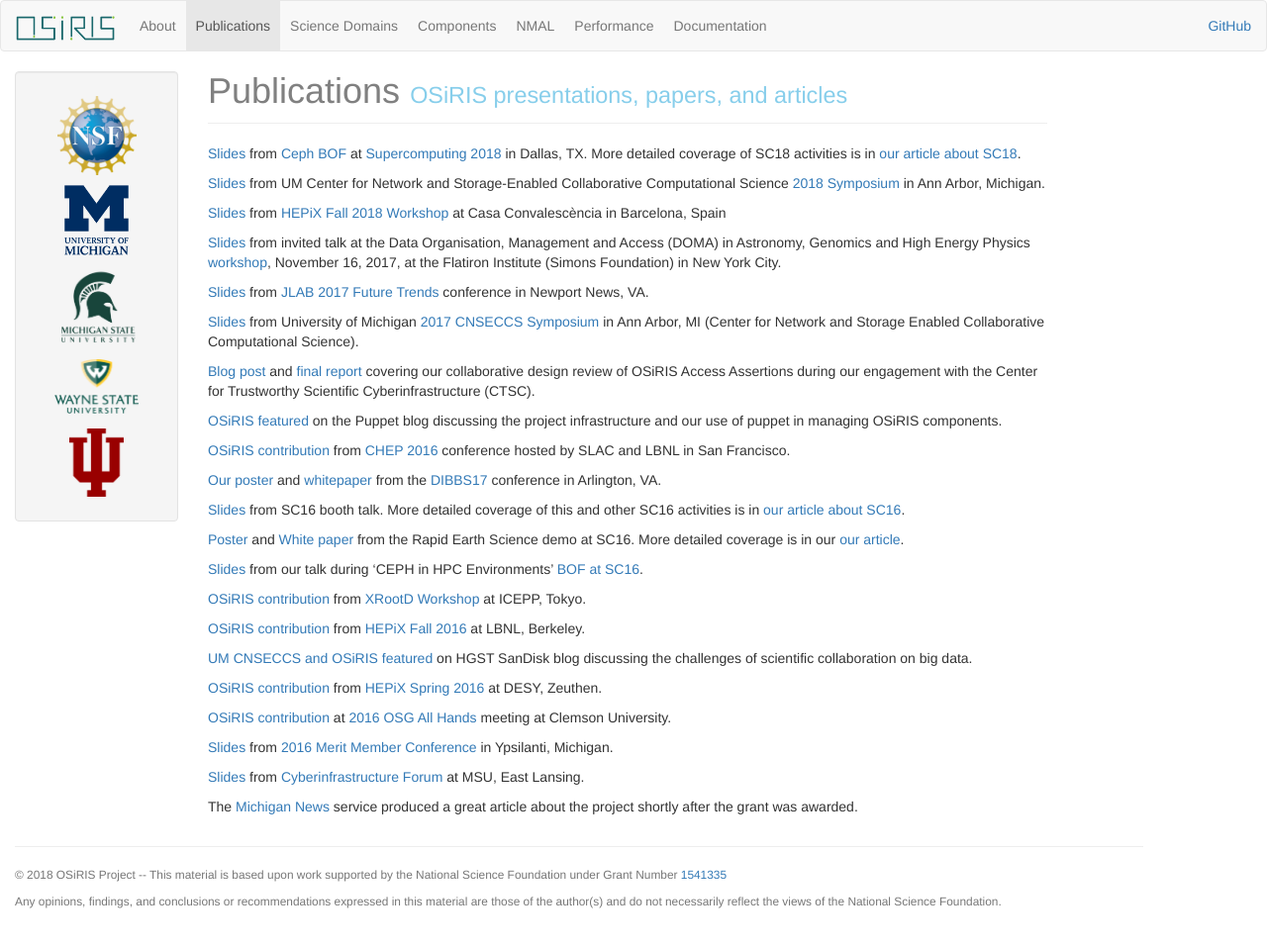
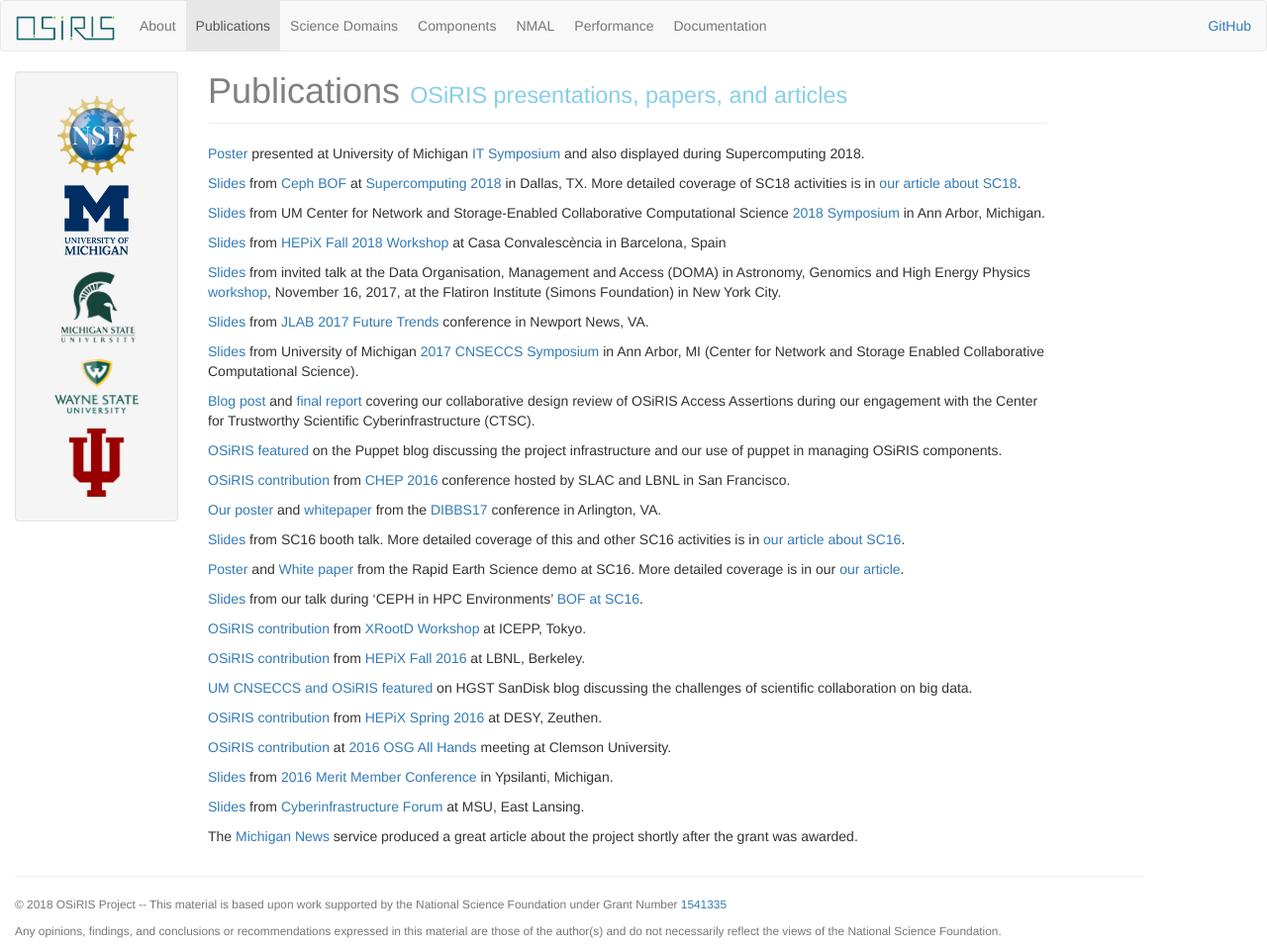
Before and after one commit to MI-OSiRIS/mi-osiris.github.io, a Jekyll site: the page built from publications.md, in a window 1280 px wide. Shown: the whole page at 99% size. Built offline with Jekyll 4.4.1, drawn with Linux system fonts in a browser that asks for light colours; before the commit the page ends 930 px from its top, so only the background shows below that.

Commit message:
Add SC18 / Symposium poster to publications

```diff
--- a/publications.md
+++ b/publications.md
@@ -6,6 +6,8 @@
 order: 2
 ---
 {% include JB/setup %}
+
+<a href="{{ASSET_PATH}}/slides/SC18-Poster.pdf">Poster</a> presented at University of Michigan <a href="https://it.umich.edu/community/michigan-it-symposium/2018/posters">IT Symposium</a> and also displayed during Supercomputing 2018.
 
 <a href="{{ASSET_PATH}}/slides/SC18-Ceph-BOF-BenMeekhof.pdf">Slides</a> from <a href="https://www.msi.umn.edu/ceph-hpc-environments-sc18">Ceph BOF</a> at <a href="https://sc18.supercomputing.org/presentation/?id=bof103&sess=sess364">Supercomputing 2018</a> in Dallas, TX.  More detailed coverage of SC18 activities is in <a href="{% post_url 2018-11-19-osiris-at-supercomputing-2018 %}">our article about SC18</a>.
 
```
Also changed, not shown: 1 other file.
